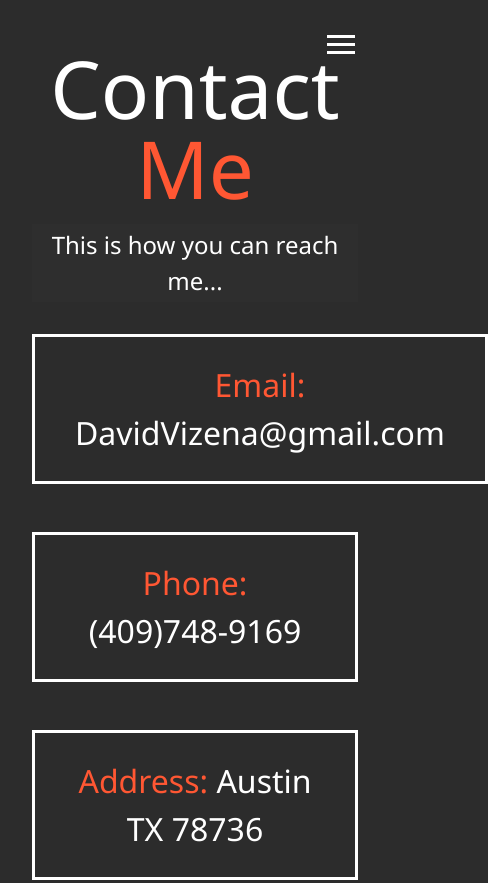
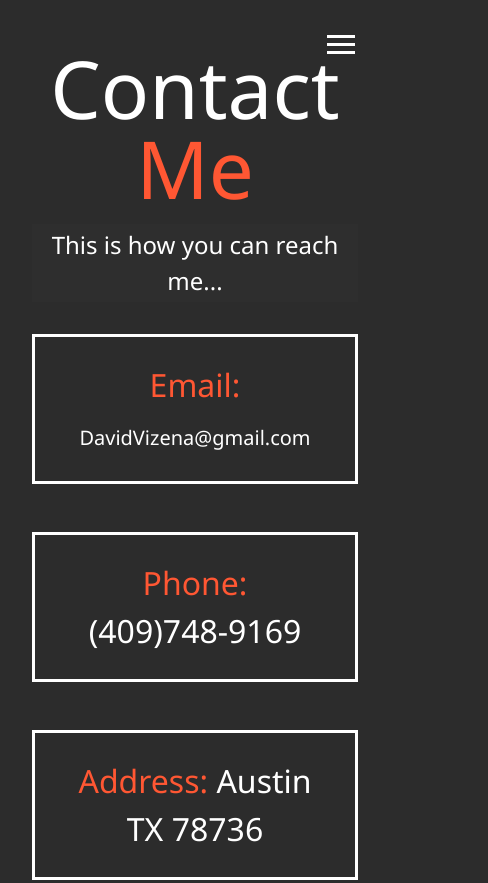
Before and after one commit to DavidVizena/modern_vizena_portfolio, a website: page dist/contact.html in a window 390 px wide. Shown: the top 883 px of the page, 488 px wide, since content can reach past the window. Drawn offline with Linux system fonts and the light colour scheme.

Commit message:
adding better mobile responsiveness for emails on contact me page

```diff
--- a/scss/_mobile.scss
+++ b/scss/_mobile.scss
@@ -63,4 +63,10 @@
     .projects {
         grid-template-columns: 1fr;
     }
+    .box1 {
+        width: 100%;
+        .emailName {
+            font-size: 20px;
+        }
+    }
 }
```
Also changed, not shown: dist/contact.html, dist/css/main.css.
